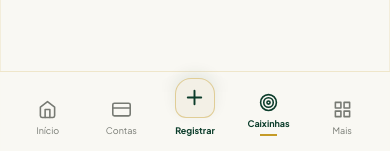
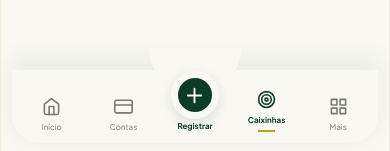
Before and after one commit to mosiah-andrade/tangerina, a Next.js app in the folder app/: page /caixinhas in a window 390 px wide. Shown: the part 693-844 px from the top of the page. Built offline with nearby package versions, Linux system fonts and the light colour scheme.

Commit message:
fix: ajustar navegação mobile após revisão visual

```diff
--- a/app/app/styles/dashboard-layout.css
+++ b/app/app/styles/dashboard-layout.css
@@ -280,35 +280,55 @@
   left: 0;
   display: flex;
   justify-content: center;
-  padding: 8px 12px max(10px, env(safe-area-inset-bottom));
-  border-top: 1px solid var(--line);
-  background: rgba(249, 248, 243, 0.96);
-  backdrop-filter: blur(12px);
+  padding: 0 12px max(8px, env(safe-area-inset-bottom));
+  border: 0;
+  background: transparent;
+  pointer-events: none;
 }
 .bottom-nav-inner {
+  position: relative;
   display: grid;
   grid-template-columns: repeat(5, 1fr);
   align-items: end;
   width: 100%;
   max-width: 480px;
-  gap: 2px;
+  min-height: 68px;
+  padding: 13px 4px 8px;
+  border-radius: 0 0 28px 28px;
+  background: rgba(249, 248, 243, 0.98);
+  box-shadow: 0 -8px 28px rgba(11, 60, 42, 0.08);
+  backdrop-filter: blur(12px);
+  pointer-events: auto;
+}
+.bottom-nav-inner::before {
+  content: "";
+  position: absolute;
+  top: -22px;
+  left: 50%;
+  width: 92px;
+  height: 46px;
+  border-radius: 0 0 48px 48px;
+  background: rgba(249, 248, 243, 0.98);
+  transform: translateX(-50%);
 }
 .bottom-nav a {
   position: relative;
+  z-index: 1;
   display: grid;
   justify-items: center;
   gap: 4px;
   min-width: 0;
-  padding: 6px 2px 5px;
+  padding: 5px 2px 3px;
   color: #777a73;
-  font-size: 9px;
+  font-size: 8px;
   line-height: 1.15;
+  white-space: nowrap;
 }
 .bottom-nav-icon {
   display: grid;
   place-items: center;
-  min-width: 24px;
-  min-height: 24px;
+  width: 24px;
+  height: 24px;
 }
 .bottom-nav a[aria-current="page"] {
   color: var(--emerald);
@@ -322,32 +342,21 @@
   background: var(--gold);
 }
 .bottom-nav .bottom-nav-primary-action {
-  z-index: 1;
-  gap: 3px;
-  padding-top: 2px;
+  gap: 0;
+  padding-top: 0;
   color: var(--emerald);
   font-weight: 700;
 }
 .bottom-nav-primary-action .bottom-nav-icon {
-  width: 40px;
-  height: 40px;
-  margin-bottom: 1px;
-  border: 1px solid rgba(197, 155, 39, 0.42);
-  border-radius: 16px 16px 11px 11px;
-  background: var(--cream);
-  color: var(--emerald);
-  box-shadow: 0 -5px 14px rgba(11, 60, 42, 0.08);
-  transform: translateY(-4px);
-}
-.bottom-nav-primary-action::before {
-  content: "";
-  position: absolute;
-  z-index: -1;
-  top: -8px;
-  width: 66px;
-  height: 20px;
-  border-radius: 50% 50% 0 0;
-  background: rgba(249, 248, 243, 0.96);
+  width: 48px;
+  height: 48px;
+  margin-top: -20px;
+  margin-bottom: 3px;
+  border: 7px solid var(--silk);
+  border-radius: 50%;
+  background: var(--emerald);
+  color: var(--silk);
+  box-shadow: 0 4px 12px rgba(11, 60, 42, 0.12);
 }
 .bottom-nav .bottom-nav-primary-action[aria-current="page"]::after {
   display: none;
```
